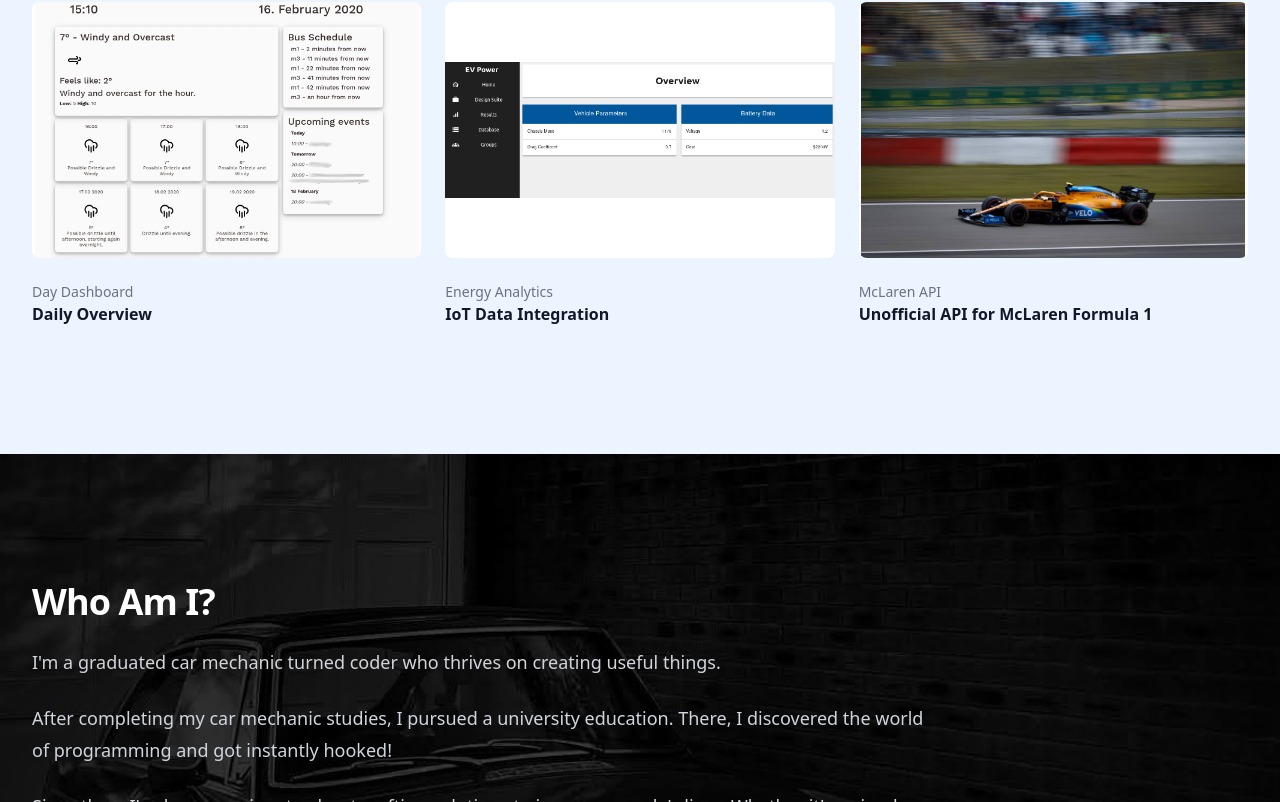
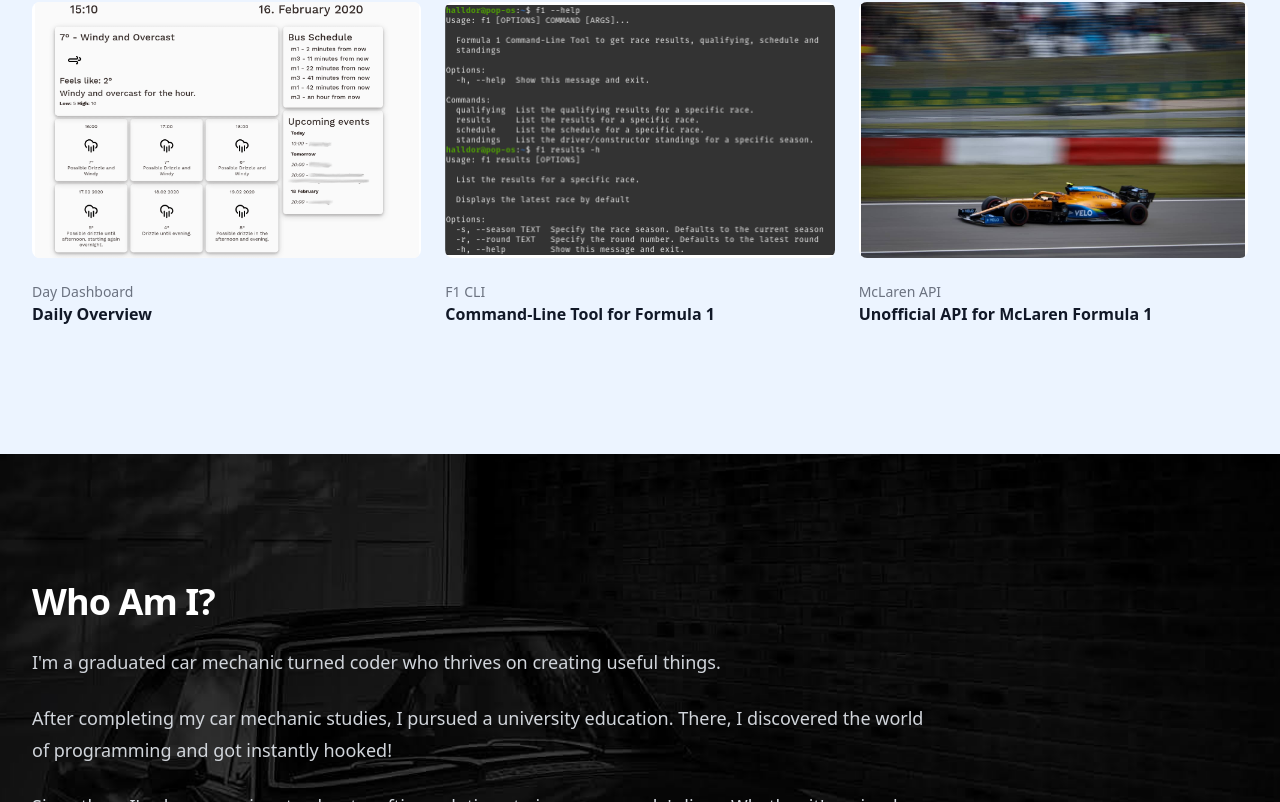
Before and after one commit to halldorstefans/halldorstefans, a React (Vite) app: page / in a window 1280 px wide. Shown: the part 1962-2764 px from the top of the page. Built offline with nearby package versions, Linux system fonts and the light colour scheme; a web font is replaced by a local one.

Commit message:
Replace project with f1-cli

```diff
--- a/src/Projects.tsx
+++ b/src/Projects.tsx
@@ -1,6 +1,6 @@
 
 import dayDashImage from './assets/images/DayDashboard.png';
-import iotImage from './assets/images/iot_overview.png'
+import cliImage from './assets/images/f1_cli.png'
 import mcLarenImage from './assets/images/mclarenAPI.jpg'
 
 const projects = [
@@ -12,11 +12,11 @@
         href: 'https://github.com/halldorstefans/DayDashboard',
     },
     {
-        name: 'Energy Analytics',
-        description: 'IoT Data Integration',
-        imageSrc: iotImage,
-        imageAlt: 'Homescreen display data coming from an IoT device.',
-        href: 'https://github.com/halldorstefans/Energy-Analytics',
+        name: 'F1 CLI',
+        description: 'Command-Line Tool for Formula 1',
+        imageSrc: cliImage,
+        imageAlt: 'Screenshot of the options of the tool.',
+        href: 'https://github.com/halldorstefans/f1-cli',
     },
     {
         name: 'McLaren API',
```
Also changed, not shown: src/assets/images/f1_cli.png (added), src/assets/images/iot_overview.png (deleted).
